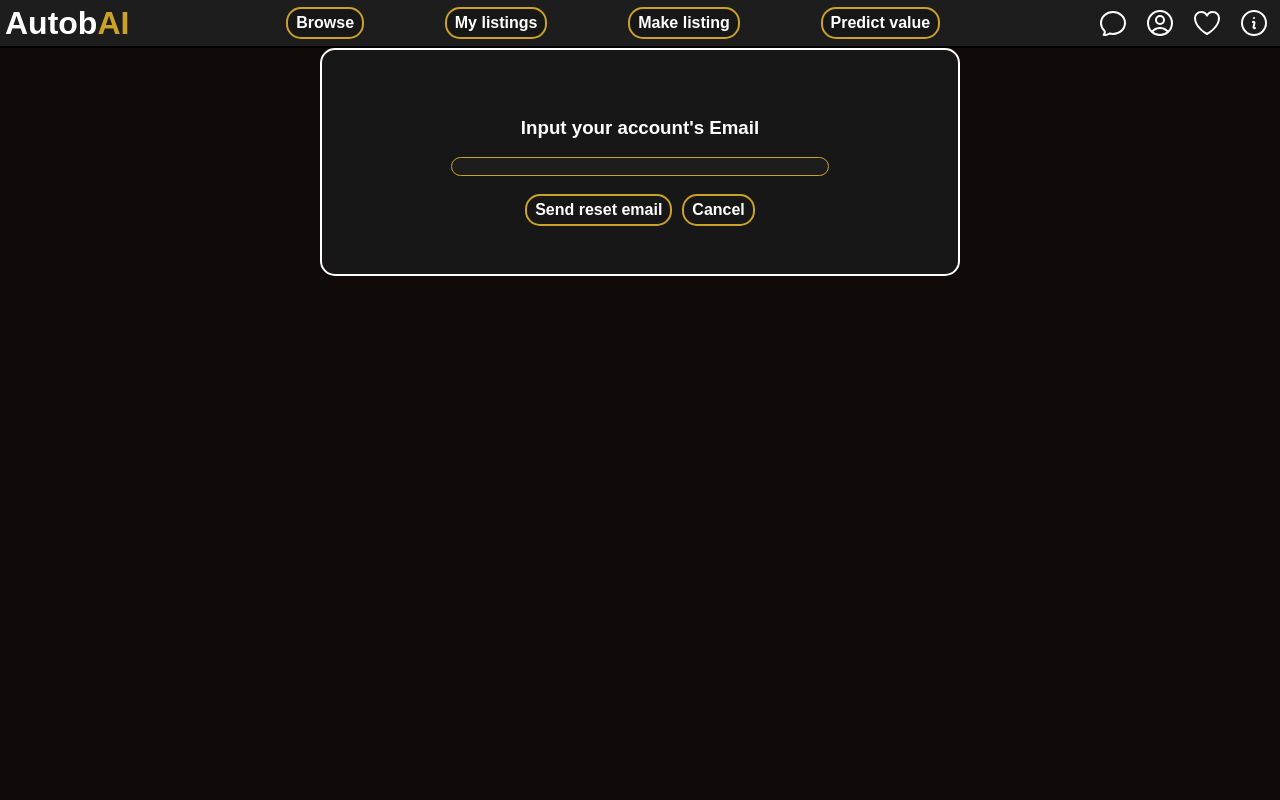
After one commit to dragos-vs07/AutobAI, a Flask app: page /sendresetemailpage in a window 1280 px wide. The commit adds this page. Run offline with Flask 3, Linux system fonts and the light colour scheme; the visitor is signed in with stand-in values (Sample User, id 1).

Commit message:
added reset password by email

```diff
--- a/app.py
+++ b/app.py
@@ -1,15 +1,15 @@
 from flask import Flask , render_template , session , request , flash , redirect , url_for
-from listing_form import parse_listing_form, normalise_currency, normalise_displacement, normalise_engine_power, normalise_fuel_efficiency, normalise_mileage
+from listing_form import parse_listing_form, normalise_displacement, normalise_engine_power, normalise_fuel_efficiency, normalise_mileage
 from extensions import db , migrate
 from api import api
 from auth import auth
-import requests
+import validators
+from flask_mail import Mail, Message
+import itsdangerous
 import uuid
-import math
 import os
 from datetime import datetime
 from constants import body_styles, engine_configurations, fuel_types, drivetrains, transmissions, user_types, countries
-import validators
 # the unit table follows metric , thus as follows:
 #  price = euro, mileage = km, engine power = hp(PS),
 #  displacement = L, fuel efficiency = l/100km
@@ -23,6 +23,16 @@ migrate.init_app(app, db)
 
 app.register_blueprint(api)
 app.register_blueprint(auth)
+
+app.config["MAIL_SERVER"] = "smtp.gmail.com"
+app.config["MAIL_PORT"] = 587
+app.config["MAIL_USE_TLS"] = True
+app.config["MAIL_USERNAME"] = os.environ.get("MAIL_USERNAME")
+app.config["MAIL_PASSWORD"] = os.environ.get("MAIL_PASSWORD")
+
+mail = Mail(app)
+
+srz = itsdangerous.URLSafeTimedSerializer(secret_key = app.config["SECRET_KEY"])
 
 from models import User, CarMake, CarModel, Listing, ListingImages,  Conversations, Messages, Favorites
 
@@ -144,6 +154,80 @@ def load_edit_account_page():
                             user_types = user_types)
 
 from werkzeug.security import generate_password_hash, check_password_hash
+
+@app.route("/sendresetemailpage")
+def load_send_reset_email_password_page():
+     return render_template("send_reset_email_password_page.html")
+
+@app.route("/resetpasswordpage/<string:token>")
+def load_reset_password_page(token):
+     return render_template("reset_password_page.html", token = token)
+
+@app.route('/sendresetemail', methods=["POST"])
+def send_reset_email():
+
+     email = request.form.get("email")
+
+     user = User.query.filter_by(email = email).first()
+
+     if not user:
+          return render_template("send_reset_email_password_page.html", sent=True)
+
+     token = srz.dumps(user.id)
+     url = url_for("load_reset_password_page", _external = True, token = token )
+
+     # email sending
+
+     msg = Message(
+          subject = "Reset the password of your AutobAI account",
+          sender = app.config["MAIL_USERNAME"],
+          recipients = [email]
+     )
+
+     msg.body = f"Use this link to reset your password: {url}"
+     mail.send(msg)
+
+     return render_template("send_reset_email_password_page.html",sent=True)
+
+@app.route('/resetpassword/<string:token>', methods = ["POST"])
+def reset_password(token):
+
+     user_id = 0
+
+     try:
+          user_id = srz.loads(token,max_age=3600)
+     except:
+          flash("Token expired")
+          return(redirect(url_for("load_send_reset_email_password_page")))
+
+     new_password = request.form.get("new_password","")
+     cnew_password = request.form.get("confirm_new_password","")
+
+     if  any(char.isspace() for char in new_password) or any(char.isspace() for char in cnew_password):
+          flash("No whitespaces allowed in the password")
+          return(redirect(url_for("load_reset_password_page", token = token)))
+
+     if len(new_password) < 5 or len(cnew_password) < 5:
+          flash("password must have at least 5 characters")
+          return(redirect(url_for("load_reset_password_page", token = token)))
+
+     if new_password != cnew_password:
+          flash("Confirmed password not the same" , "dpass")
+          return(redirect(url_for("load_reset_password_page", token = token)))
+
+     user = User.query.filter_by(id = user_id).first()
+
+     if not user:
+          flash("User not found")
+          return(redirect(url_for("load_send_reset_email_password_page")))
+
+     user.password_hash = generate_password_hash(new_password)
+
+     db.session.commit()
+
+     flash("Password changed successfully")
+     return(redirect(url_for("load_login_page")))
+
 
 @app.route("/confirm_account_edit", methods = ["POST"])
 def apply_changes():
--- a/static/CSS/main_template.css
+++ b/static/CSS/main_template.css
@@ -1,6 +1,7 @@
 html , body{
     height: 100%;
     margin: 0;
+    font-family: Arial, Helvetica, sans-serif;
 }
 *{
     box-sizing: border-box;
--- /dev/null
+++ b/static/CSS/send_resetemail__password_page.css
@@ -0,0 +1,27 @@
+body{
+    color: white;
+}
+.content{
+    display: flex;
+    align-items: center;
+    justify-content: center;
+}
+.login_form{
+    padding: 3rem;
+    border-radius: 15px;
+    background-color: rgb(24, 23, 23);
+    border: 2px solid  white;
+    width: 50%;
+    display: flex;
+    flex-direction: column;
+    justify-content: center;
+    align-items: center;
+}
+.input_box{
+    width: 70%;
+    border-radius: 10px;
+    background-color:rgb(29, 29, 29);
+    border: 1px solid #c9a227;
+    color: white;
+    padding-left: 6px;
+}
--- a/templates/account_page.html
+++ b/templates/account_page.html
@@ -45,7 +45,7 @@
 
                 <div class="pic-pair-div">
                     <svg xmlns="http://www.w3.org/2000/svg" width="24" height="24" viewBox="0 0 24 24" fill="none" stroke="currentColor" stroke-width="2" stroke-linecap="round" stroke-linejoin="round" class="lucide lucide-map-pinned preview-icon pic"><path d="M18 8c0 3.613-3.869 7.429-5.393 8.795a1 1 0 01-1.214 0C9.87 15.429 6 11.613 6 8a6 6 0 0112 0"/><path d="M4.474 15h-.197a1 1 0 00-.969.753l-1.097 4.35a1.5 1.5 0 001.444 1.898L20.344 22a1.5 1.5 0 001.446-1.897l-1.098-4.35a1 1 0 00-.969-.753h-.197"/><circle cx="12" cy="8" r="2"/></svg>
-                    <p>{{user.country}}, {{user.city}}, {{user.address}}</p>
+                    <p>{{user.country}}{% if user.city %}, {{user.city}} {% endif %}{% if user.adress %}, {{user.address}}{% endif %}</p>
                 </div>
 
                 <div class="pic-pair-div">
--- a/templates/login_page.html
+++ b/templates/login_page.html
@@ -25,6 +25,8 @@
 
                     <button type="submit" class ="btn">Login</button>
 
+                    <p onclick = "window.location.href = '/sendresetemailpage'" style="cursor: pointer;">Reset password</p>
+
                     {% for m in get_flashed_messages() %}
                         <br>
                         <p style="color:rgb(139, 0, 0)">{{m}}</p>
--- /dev/null
+++ b/templates/send_reset_email_password_page.html
@@ -0,0 +1,34 @@
+{% extends "main_template.html" %}
+
+{% block head %}
+
+    <link rel = "stylesheet" href = "{{ url_for( 'static' , filename = 'CSS/send_resetemail__password_page.css') }}" >
+
+{% endblock %}
+
+{% block content %}
+
+    <div class ="content">
+
+        <form action="/sendresetemail" class="login_form" method="POST">
+
+            <h3>Input your account's Email</h3>
+            <input type="text" class ="input_box" name = "email" required >
+            <br>
+            <div style="display:flex;flex-direction:row;gap:10px;">
+                <button type="submit" class ="btn">Send reset email</button>
+                <button type="button" class ="btn" onclick = "window.location.href='/loginp'">Cancel</button>
+            </div>
+        </form>
+
+        {% if sent %}
+
+        <div>
+            <h2>Reset email sent</h2>
+        </div>
+
+        {% endif %}
+
+    </div>
+
+{% endblock %}
```
Also changed, not shown: templates/edit_account_page.html (+4 -4 lines), templates/reset_password_page.html (added, +28 -0 lines).
